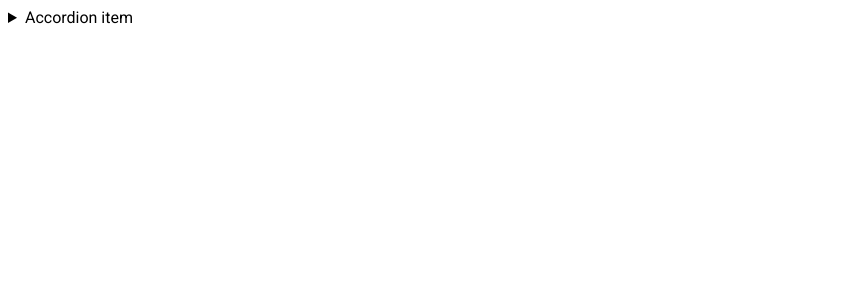
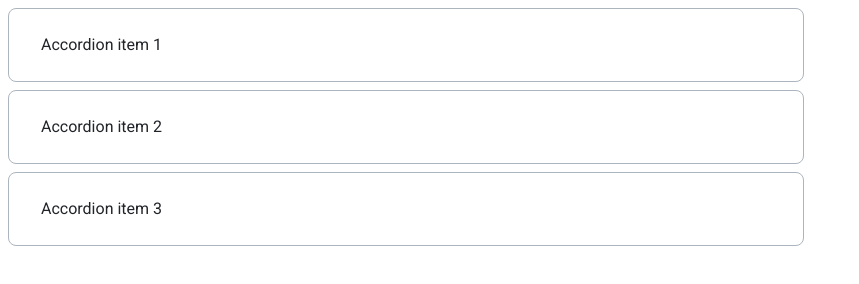
Before and after one commit to js-tasks-ru/htmlcss-20230911-4_poorlittlesoul70, a website: page 03-lection1/02-accordion/index.html in a window 1280 px wide. Shown: the whole page, without its empty margins (0-859 px from the left). Drawn offline with Linux system fonts and the light colour scheme.

Commit message:
03-lection1/02-accordion_Kseniia Malysheva

```diff
--- a/03-lection1/02-accordion/accordion.css
+++ b/03-lection1/02-accordion/accordion.css
@@ -1 +1,29 @@
-/* Стилизация аккордеона */
+details {
+    font-family: Inter, serif;
+    font-size: 16px;
+    font-style: normal;
+    font-weight: 400;
+    line-height: 24px;
+    background-color: white;
+    border: 1px #ACB5BD solid;
+    border-radius: 8px;
+    width: 730px;
+    padding: 24px 32px;
+}
+
+summary {
+    color: #212429;
+    cursor: pointer;
+    list-style: none;
+}
+
+p {
+    color: #495057;
+    cursor: default;
+}
+
+.container {
+    display: flex;
+    gap: 8px;
+    flex-wrap: wrap;
+}
--- a/03-lection1/02-accordion/index.html
+++ b/03-lection1/02-accordion/index.html
@@ -6,13 +6,31 @@
         <link rel="stylesheet" href="./accordion.css">
     </head>
     <body>
+<div class="container">
         <details>
             <summary>
-                Accordion item
+                Accordion item 1
             </summary>
             <p>
-                Hidden content
+                Amet minim mollit non deserunt ullamco est sit aliqua dolor do amet sint. Velit officia consequat duis enim velit mollit. Exercitation veniam consequat sunt nostrud amet.
             </p>
         </details>
+        <details>
+            <summary>
+                Accordion item 2
+            </summary>
+            <p>
+                Amet minim mollit non deserunt ullamco est sit aliqua dolor do amet sint. Velit officia consequat duis enim velit mollit. Exercitation veniam consequat sunt nostrud amet.
+            </p>
+        </details>
+        <details>
+            <summary>
+                Accordion item 3
+            </summary>
+            <p>
+                Amet minim mollit non deserunt ullamco est sit aliqua dolor do amet sint. Velit officia consequat duis enim velit mollit. Exercitation veniam consequat sunt nostrud amet.
+            </p>
+        </details>
+</div>
     </body>
 </html>
```
